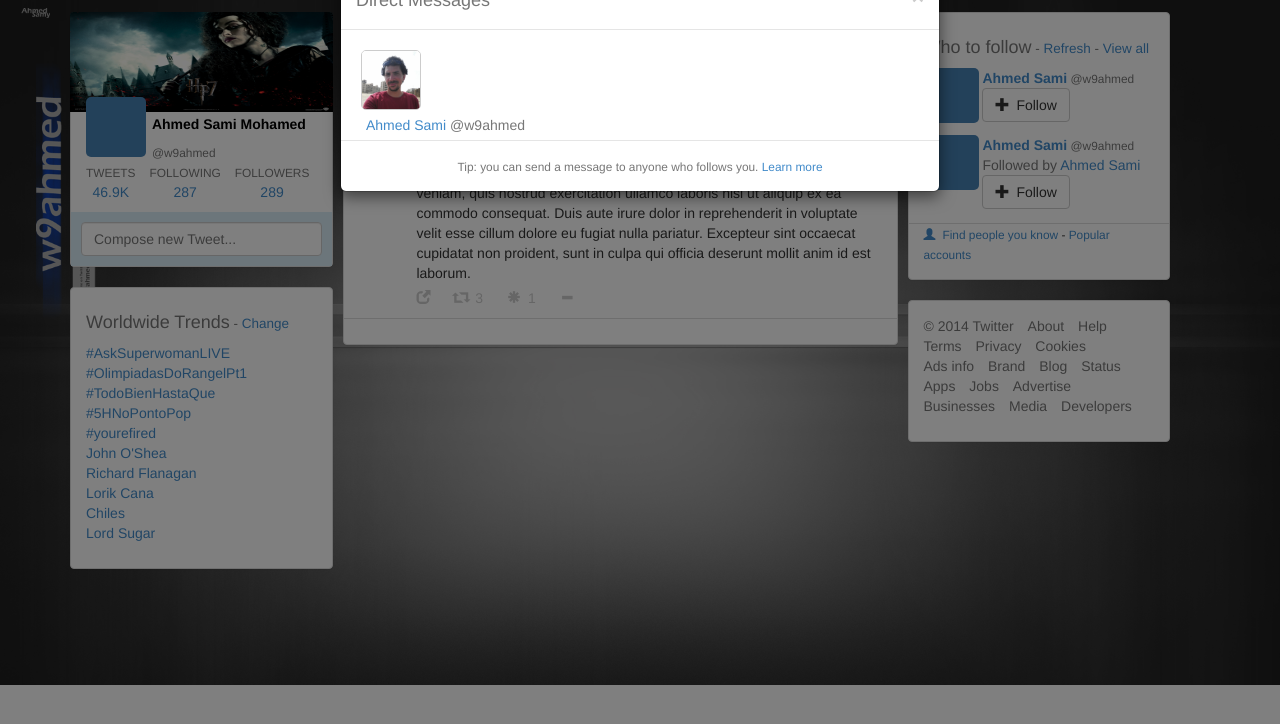
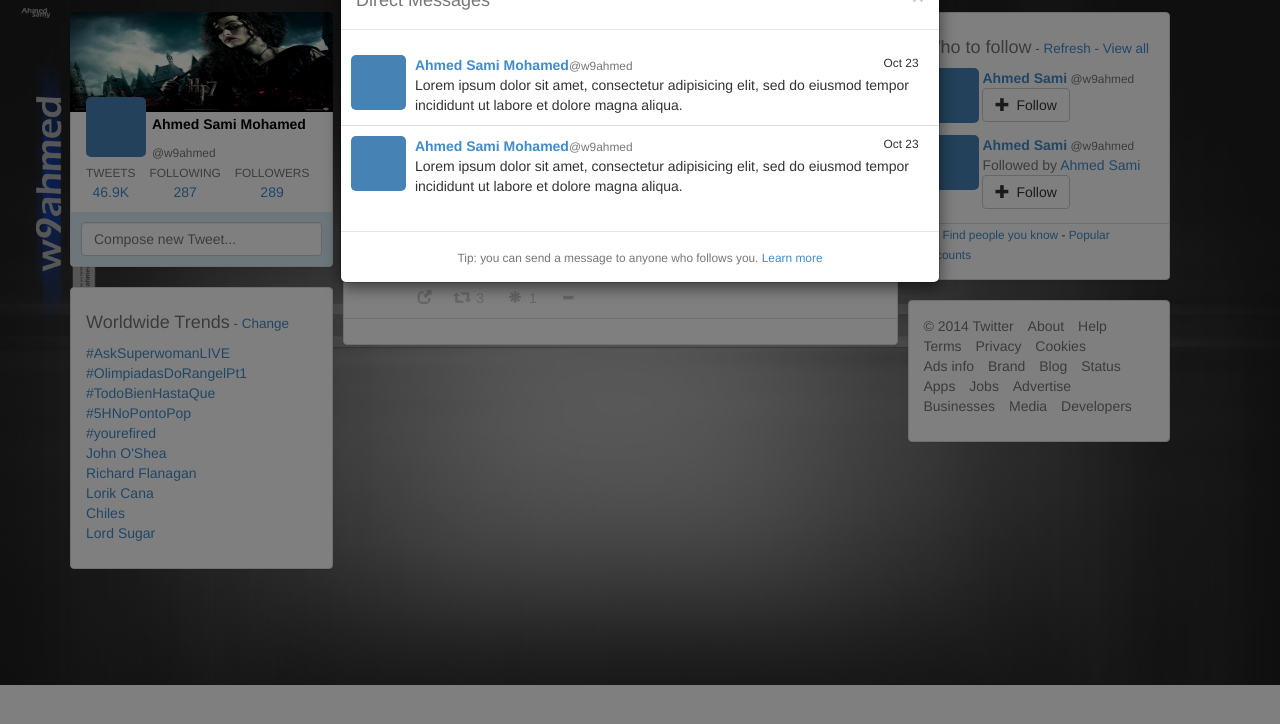
Before and after one commit to w9ahmed/CloningTwitterWebsite, a plain HTML site: page index.html in a window 1280 px wide. Both pictures are taken after a click on the item "Messages". Shown: the part 58-782 px from the top of the page. Drawn offline with nearby package versions, Linux system fonts and the light colour scheme.

Commit message:
DM Modal

```diff
--- a/css/styles.css
+++ b/css/styles.css
@@ -211,11 +211,15 @@
 	background-color: #ddd;
 }
 
-.stream-tweet {
+.stream-tweet, .direct-msg-container {
 	padding: 10px;
-	margin-left: -16px;
-	margin-right: -16px;
+	margin-left: -15px;
+	margin-right: -15px;
 	border-bottom: 1px solid #ddd;
+}
+
+.direct-msgs li:last-child .direct-msg-container {
+	border: none;
 }
 
 #reply a, #retweet a, #favorite a, #options a {
@@ -243,7 +247,7 @@
 	height: auto;
 }
 
-.tweeter-photo, .suggestion-photo {
+.tweeter-photo, .suggestion-photo, .direct-msg-photo {
 	background-color: steelblue;
 	width: 55px;
 	height: 55px;
@@ -251,7 +255,7 @@
 	display: inline-block;
 }
 
-.tweet-content {
+.tweet-content, .direct-msg-content {
 	display: inline-block;
 	vertical-align: top;
 	/*background-color: tomato;*/
--- a/index.html
+++ b/index.html
@@ -129,17 +129,39 @@
               <!-- <button type="button" class="btn btn-primary pull-right"><span class="glyphicon glyphicon-pencil icon-btn"></span>New message</button> -->
             </div>
             <div class="modal-body">
-              <div>
-                <ul class="list-unstyled">
+              <div class="md">
+                <ul class="list-unstyled direct-msgs">
 
+                  <!-- MESSAGE VIEW -->
                   <li>
-                    <div class="message-box">
-                      <div><img class="photo-messages" src="img\me-alex-shades.jpg"></div>
-                    </div>
-                    <div class="float-left">
-                      <a class="left-marg" href="#"><span>Ahmed Sami</span><span class="text-muted"> @w9ahmed</span></a>
+                    <div class="direct-msg-container">
+                      <div class="direct-msg-photo"></div>
+                      <div class="direct-msg-content">
+                        <div class="sender-name">
+                          <a href="#"><strong>Ahmed Sami Mohamed</strong><small class="text-muted">@w9ahmed</small></a>
+                          <small class="pull-right">Oct 23</small>
+                        </div>
+                        <div class="direct-msg-text">Lorem ipsum dolor sit amet, consectetur adipisicing elit, sed do eiusmod
+                        tempor incididunt ut labore et dolore magna aliqua.</div>
+                      </div>
                     </div>
                   </li>
+                  <!-- end of MESSAGE VIEW -->
+                  <!-- MESSAGE VIEW -->
+                  <li>
+                    <div class="direct-msg-container">
+                      <div class="direct-msg-photo"></div>
+                      <div class="direct-msg-content">
+                        <div class="sender-name">
+                          <a href="#"><strong>Ahmed Sami Mohamed</strong><small class="text-muted">@w9ahmed</small></a>
+                          <small class="pull-right">Oct 23</small>
+                        </div>
+                        <div class="direct-msg-text">Lorem ipsum dolor sit amet, consectetur adipisicing elit, sed do eiusmod
+                        tempor incididunt ut labore et dolore magna aliqua.</div>
+                      </div>
+                    </div>
+                  </li>
+                  <!-- end of MESSAGE VIEW -->
 
                 </ul>
               </div>
```
